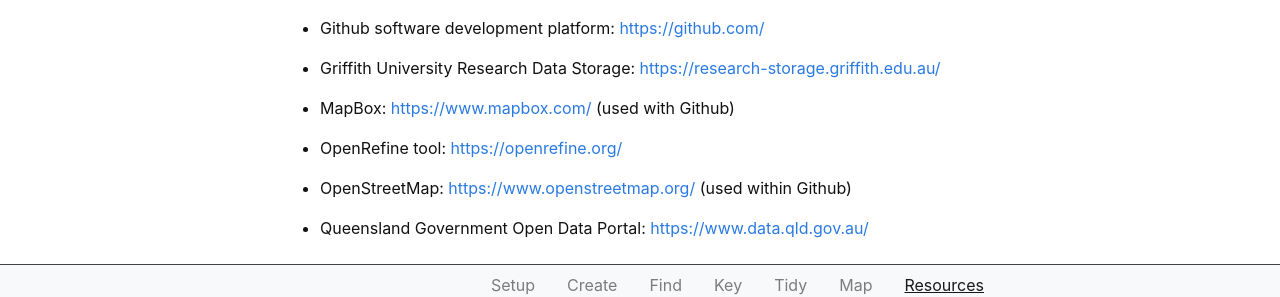
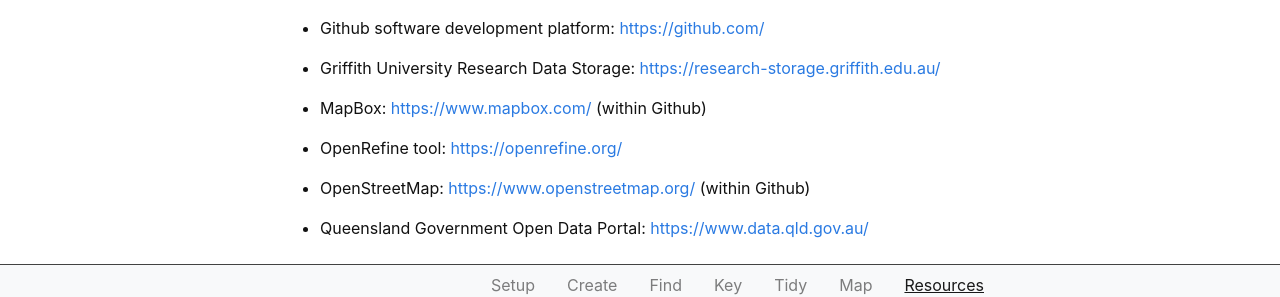
Before and after one commit to GULibrarySandbox/advanced-data-wrangle-old, a Jekyll site: the page built from content/7-lesson.md, in a window 1280 px wide. Shown: the part 569-866 px from the top of the page. Built offline with Jekyll 4.4.1, drawn with Linux system fonts in a browser that asks for light colours.

Commit message:
Update 7-lesson.md

```diff
--- a/content/7-lesson.md
+++ b/content/7-lesson.md
@@ -25,10 +25,10 @@ nav: true
 
 - Griffith University Research Data Storage: [https://research-storage.griffith.edu.au/](https://research-storage.griffith.edu.au/)
 
-- MapBox: [https://www.mapbox.com/](https://www.mapbox.com/) (used with Github)
+- MapBox: [https://www.mapbox.com/](https://www.mapbox.com/) (within Github)
 
 - OpenRefine tool: [https://openrefine.org/](https://openrefine.org/)
 
-- OpenStreetMap: [https://www.openstreetmap.org/](https://www.openstreetmap.org/) (used within Github)
+- OpenStreetMap: [https://www.openstreetmap.org/](https://www.openstreetmap.org/) (within Github)
 
 - Queensland Government Open Data Portal: [https://www.data.qld.gov.au/](https://www.data.qld.gov.au/)
```
